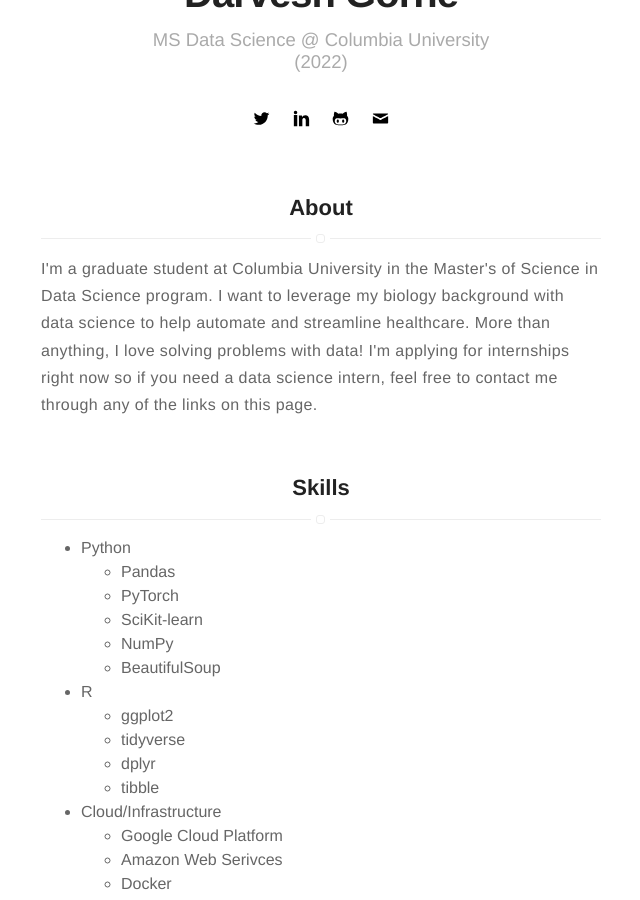
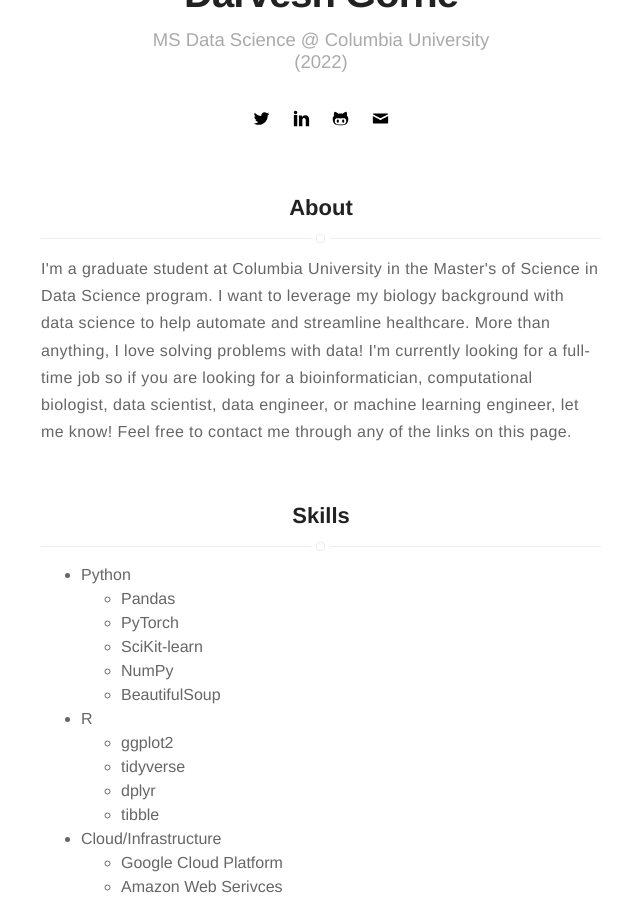
Before and after one commit to dgorhe/dgorhe.github.io, a Jekyll site: the page built from index.html, in a window 1280 px wide and 900 px high, scrolled down 311 px. Shown: the whole window, without its empty margins (319-959 px from the left). Built offline with Jekyll 4.4.1, drawn with Linux system fonts in a browser that asks for light colours.

Commit message:
Updated about me and the fact that I'm looking for jobs

```diff
--- a/_includes/about.html
+++ b/_includes/about.html
@@ -1,4 +1,5 @@
 <p>I'm a graduate student at Columbia University in the Master's of Science in Data Science program.
 I want to leverage my biology background with data science to help automate and streamline healthcare.
-More than anything, I love solving problems with data! I'm applying for internships right now so
-if you need a data science intern, feel free to contact me through any of the links on this page.</p>
+More than anything, I love solving problems with data! I'm currently looking for a full-time job so if you are looking for
+a bioinformatician, computational biologist, data scientist, data engineer, or machine learning engineer, let me know!
+Feel free to contact me through any of the links on this page.</p>
```
